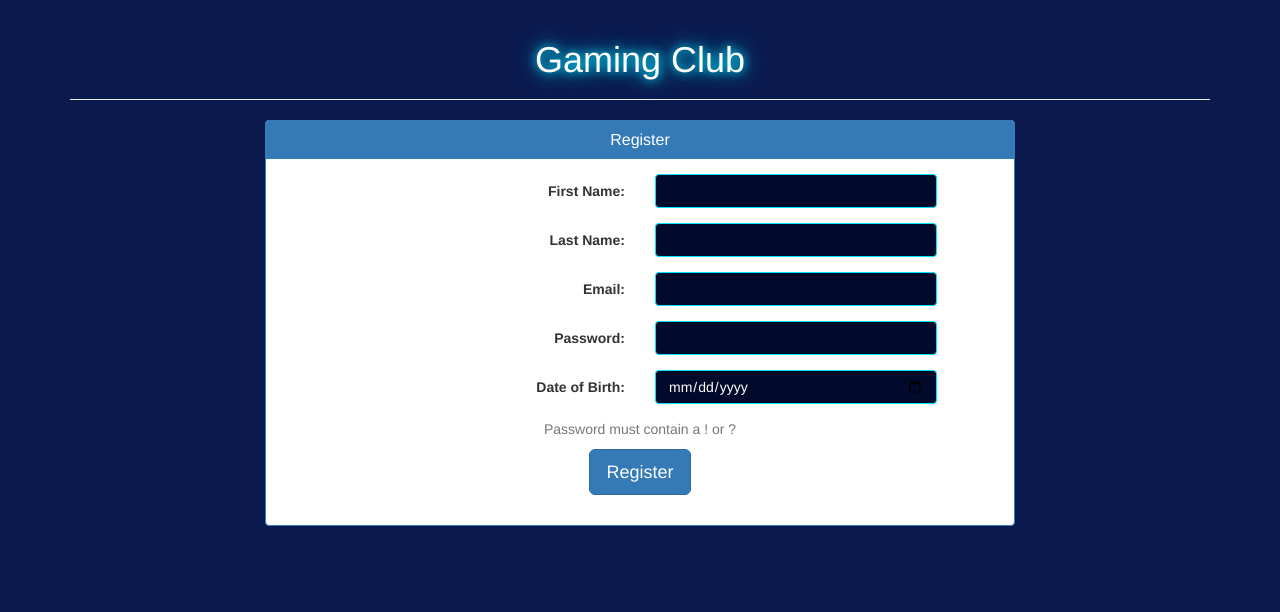
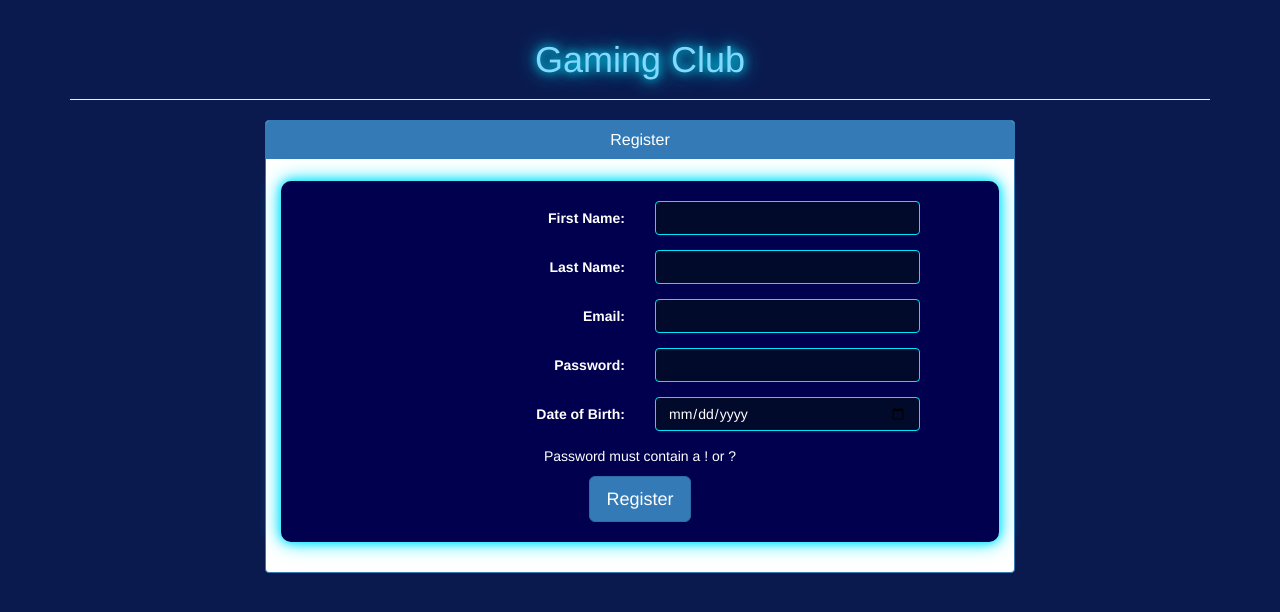
Before and after one commit to EriCng2141/EriCng2141.github.io, a plain HTML site: page lab5.html in a window 1280 px wide. Drawn offline with nearby package versions, Linux system fonts and the light colour scheme.

Commit message:
Update lab5.html

```diff
--- a/lab5.html
+++ b/lab5.html
@@ -8,8 +8,11 @@
   <link rel="stylesheet" href="https://maxcdn.bootstrapcdn.com/bootstrap/3.4.1/css/bootstrap.min.css">
   <style>
     body { background-color: #0a1a4f; }
-    h1 { color: white; text-shadow: 0 0 10px #00e5ff, 0 0 20px #00e5ff; }
+    h1 { color: rgb(131, 216, 255); text-shadow: 0 0 10px #00e5ff, 0 0 20px #00e5ff; }
     .form-control { background-color: #020a2b; color: white; border-color: #00e5ff; }
+    #registration-form {margin: 7px auto; padding: 20px; background-color: #00004e; border-radius: 10px; box-shadow: 0 0 10px #00e5ff, 0 0 20px #00e5ff;}
+    #registration-form label { color: white; }
+    #registration-form .text-muted { color: white; }
   </style>
 </head>
 <body>
```
